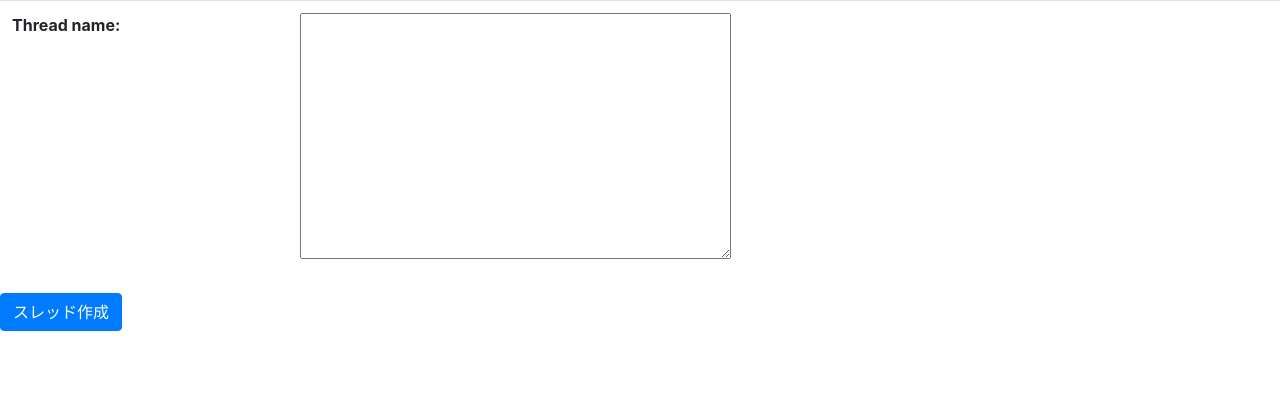
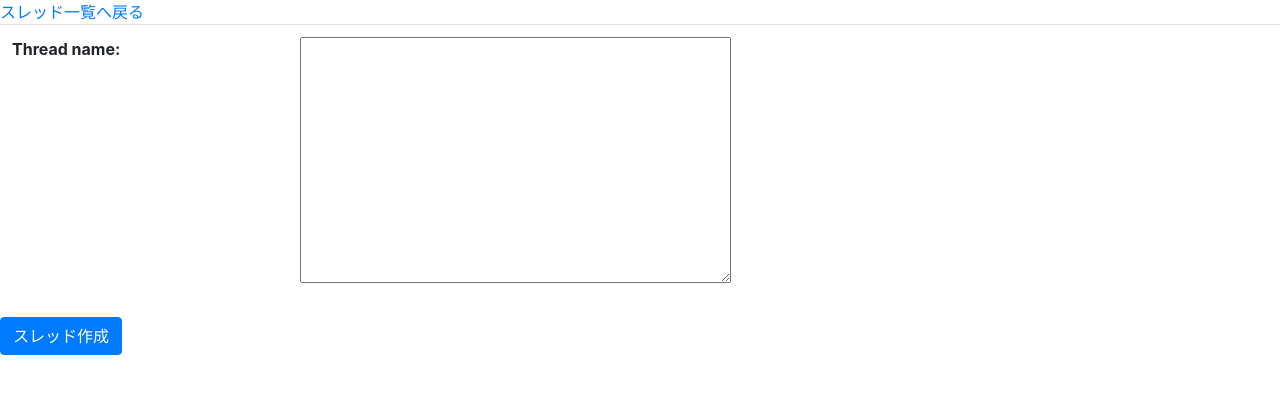
Before and after one commit to py-py-py/2ch_like_sns, a Django app: template sns/sns_app/templates/sns_app/create_thread.html in a window 1280 px wide. Shown: the top 394 px of the page. Run offline with Django 3.2, Linux system fonts and the light colour scheme; the template is opened without the code that fills it: values that come from a table or form of the project are taken from there, others are empty; parts of the project's set-up code (start-up, migrations or seed data) failed here and were passed over; some libraries are stand-ins or nearby versions.

Commit message:
update create_thread.html

```diff
--- a/sns/sns_app/templates/sns_app/create_thread.html
+++ b/sns/sns_app/templates/sns_app/create_thread.html
@@ -5,6 +5,7 @@
 {% endblock title %}
 
 {% block content %}
+    <a href="{% url 'sns_app:index' %}">スレッド一覧へ戻る</a>
     <form method="post" enctype="multipart/form-data">
     {% csrf_token %}
     <table class="table">
```
